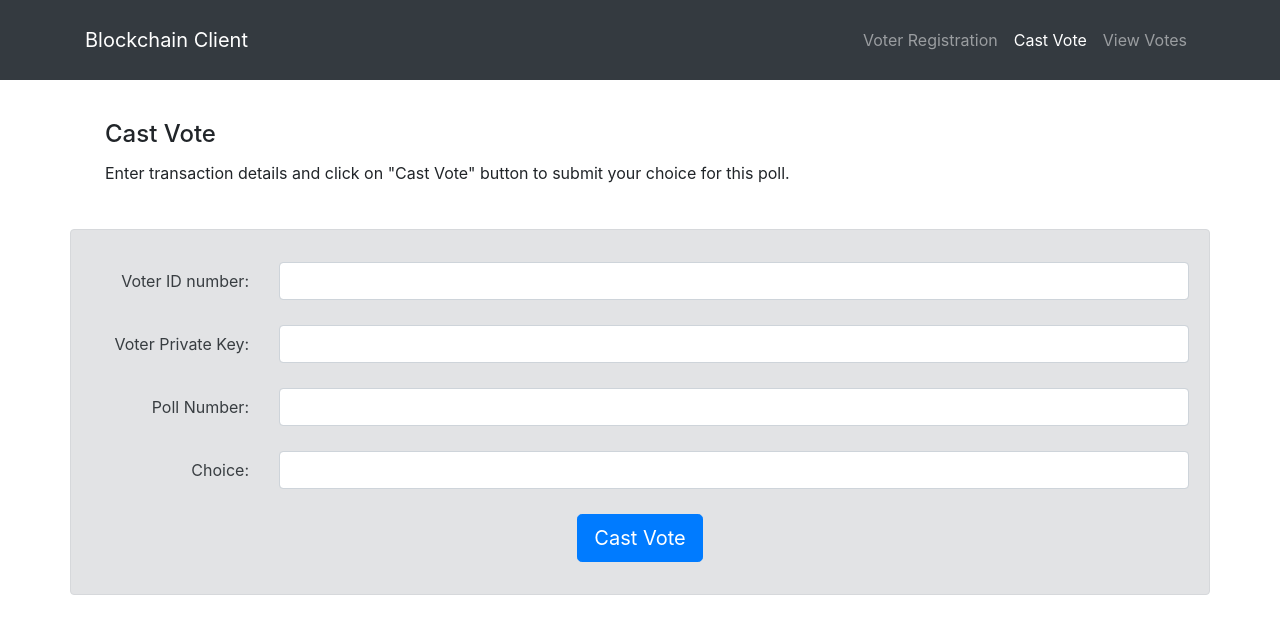
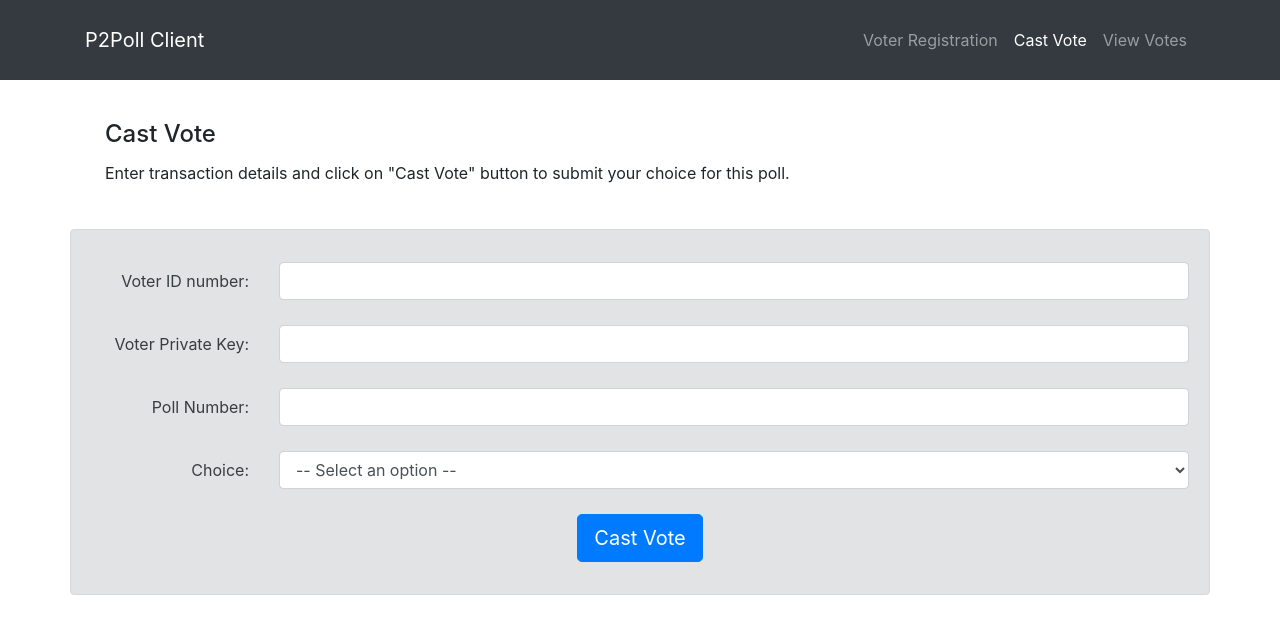
Before and after one commit to wpine215/p2poll, a Flask app: template example/blockchain_client/templates/cast_vote.html in a window 1280 px wide. Shown: the top 634 px of the page. Run offline with Flask 2, Linux system fonts and the light colour scheme; the template is opened without the code that fills it, so the values that code supplies are empty; parts of the project's set-up code (start-up, migrations or seed data) failed here and were passed over; some libraries are stand-ins or nearby versions.

Commit message:
Updated Flask templates

```diff
--- a/example/blockchain_client/templates/cast_vote.html
+++ b/example/blockchain_client/templates/cast_vote.html
@@ -8,7 +8,7 @@
     <meta name="description" content="">
     <meta name="author" content="">
 
-    <title>Blockchain Client</title>
+    <title>P2Poll Client</title>
 
     <!-- Bootstrap core CSS -->
     <link href="/static/vendor/bootstrap/css/bootstrap.min.css" rel="stylesheet">
@@ -21,7 +21,7 @@
     <!-- Navigation -->
     <nav class="navbar navbar-expand-lg navbar-dark bg-dark fixed-top">
       <div class="container">
-        <a class="navbar-brand" href="#">Blockchain Client</a>
+        <a class="navbar-brand" href="#">P2Poll Client</a>
         <button class="navbar-toggler" type="button" data-toggle="collapse" data-target="#navbarResponsive" aria-controls="navbarResponsive" aria-expanded="false" aria-label="Toggle navigation">
           <span class="navbar-toggler-icon"></span>
         </button>
@@ -76,7 +76,7 @@
         <div class="row">
           <label class="col-sm-2">Voter Private Key:</label>
           <div class="col-sm-10">
-            <input type="text" name="voter_key" id="voter_key" rows="2" class="form-control">
+            <input type="password" name="voter_key" id="voter_key" rows="2" class="form-control">
           </div>
         </div>
 
@@ -94,7 +94,14 @@
         <div class="row">
           <label class="col-sm-2">Choice:</label>
           <div class="col-sm-10">
-            <input type="text" name="value" id="value" rows="2" class="form-control">
+            <select name="value" id="value" rows="2" class="form-control">
+               <option disabled selected value> -- Select an option -- </option>
+               <option value="A">A</option>
+               <option value="B">B</option>
+               <option value="C">C</option>
+               <option value="D">D</option>
+               <option value="E">E</option>
+            </select>
           </div>
         </div>
 
@@ -117,7 +124,7 @@
         <div class="modal-content">
 
           <div class="modal-header">
-            <div class="modal-title col-md-10">Confirm transaction details, enter a blockchain node url and click on "Confirm Transaction" to finalize your transaction.</div>
+            <div class="modal-title col-md-10">Review your information, verify the peer IP(s) and click on "Confirm Vote" when ready.</div>
             <button type="button" class="close col-md-2" data-dismiss="modal" aria-hidden="true">&times;</button>
           </div>
 
@@ -168,7 +175,7 @@
 
           <div class="modal-footer">
             <button type="button" class="btn btn-danger" data-dismiss="modal">Cancel</button>
-            <button type="button" id="button_confirm_vote" class="btn btn-success">Confirm Transaction</button>
+            <button type="button" id="button_confirm_vote" class="btn btn-success">Confirm Vote</button>
           </div>
 
         </div>
@@ -188,8 +195,8 @@
 
           <div class="modal-body">
             <div class="alert alert-success" role="alert">
-              <h4 class="alert-heading">Successful Transaction!</h4>
-              <p>You successfully completed your transaction. It will be added to the next block.</p>
+              <h4 class="alert-heading">Vote Submitted!</h4>
+              <p>You successfully cast your vote. It is currently queued for the next block.</p>
             </div>
           </div>
 
--- a/example/blockchain_client/templates/index.html
+++ b/example/blockchain_client/templates/index.html
@@ -8,7 +8,7 @@
     <meta name="description" content="">
     <meta name="author" content="">
 
-    <title>p2poll client</title>
+    <title>P2Poll Client</title>
 
     <!-- Bootstrap core CSS -->
     <link href="/static/vendor/bootstrap/css/bootstrap.min.css" rel="stylesheet">
@@ -21,7 +21,7 @@
     <!-- Navigation -->
     <nav class="navbar navbar-expand-lg navbar-dark bg-dark fixed-top">
       <div class="container">
-        <a class="navbar-brand" href="#">p2poll client</a>
+        <a class="navbar-brand" href="#">P2Poll Client</a>
         <button class="navbar-toggler" type="button" data-toggle="collapse" data-target="#navbarResponsive" aria-controls="navbarResponsive" aria-expanded="false" aria-label="Toggle navigation">
           <span class="navbar-toggler-icon"></span>
         </button>
--- a/example/blockchain_client/templates/view_votes.html
+++ b/example/blockchain_client/templates/view_votes.html
@@ -8,7 +8,7 @@
     <meta name="description" content="">
     <meta name="author" content="">
 
-    <title>p2poll client</title>
+    <title>P2Poll Client</title>
 
     <!-- Bootstrap core CSS -->
     <link href="/static/vendor/bootstrap/css/bootstrap.min.css" rel="stylesheet">
@@ -22,7 +22,7 @@
     <!-- Navigation -->
     <nav class="navbar navbar-expand-lg navbar-dark bg-dark fixed-top">
       <div class="container">
-        <a class="navbar-brand" href="#">p2poll client</a>
+        <a class="navbar-brand" href="#">P2Poll Client</a>
         <button class="navbar-toggler" type="button" data-toggle="collapse" data-target="#navbarResponsive" aria-controls="navbarResponsive" aria-expanded="false" aria-label="Toggle navigation">
           <span class="navbar-toggler-icon"></span>
         </button>
```
